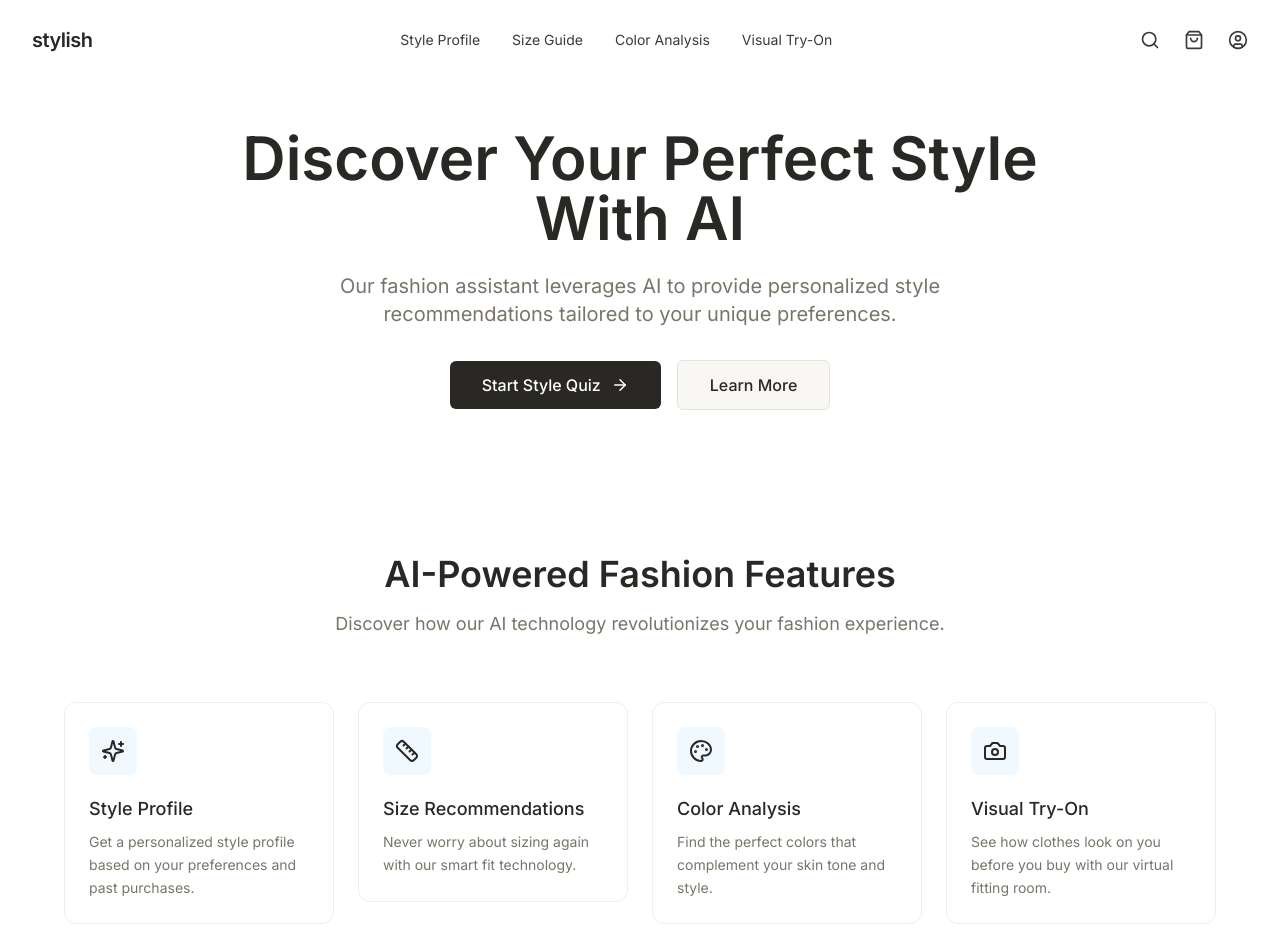
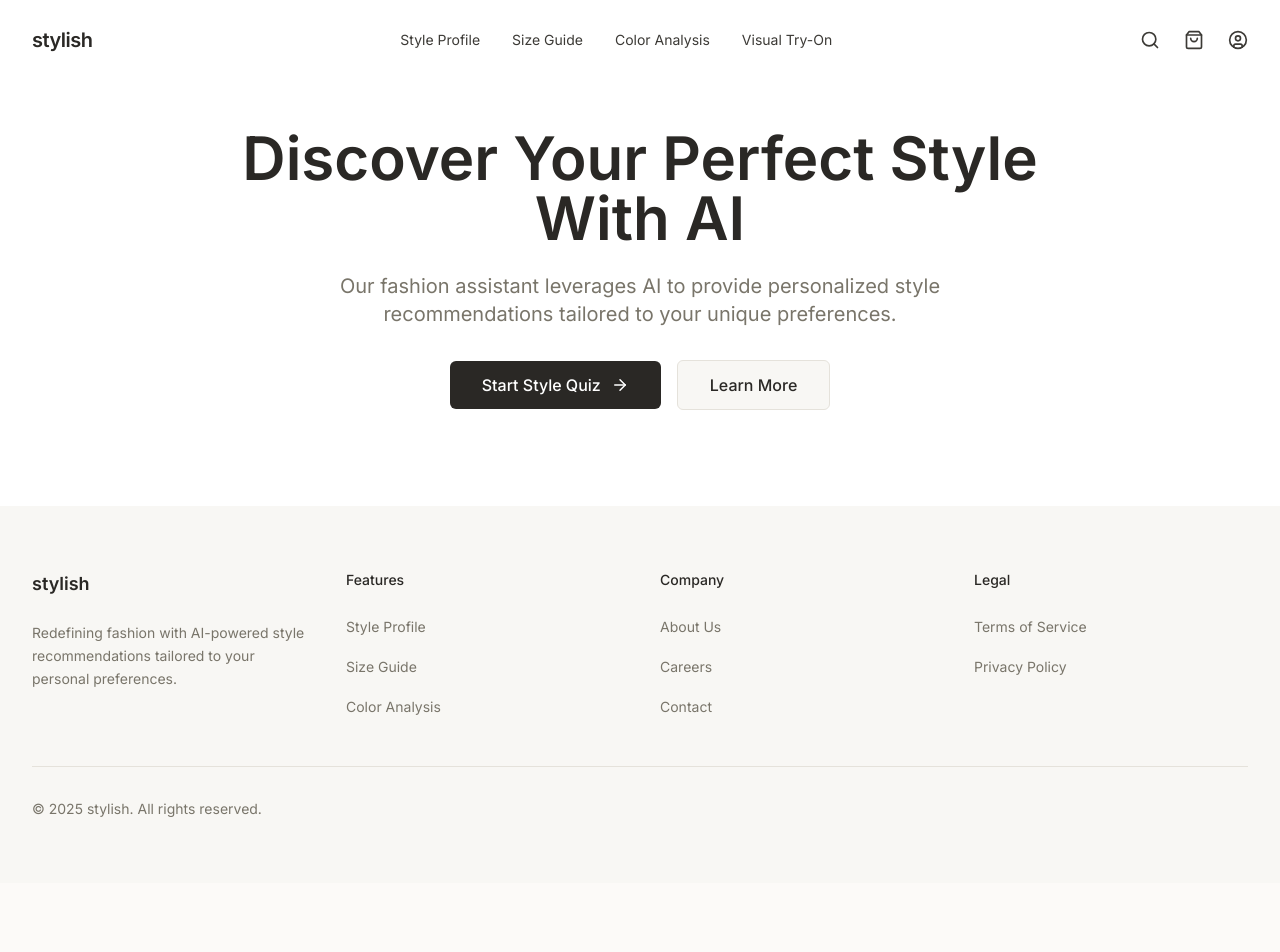
Before and after one commit to shihan1995/chic-fit-visionary-12, a React (Vite) app: page / in a window 1280 px wide. Shown: the top 952 px of the page. After the commit the page ends 883 px from the top, so only its background shows below. Built offline with nearby package versions, Linux system fonts and the light colour scheme.

Commit message:
Remove redundant features
Removes the AI-Powered Fashion Features section and all content below it from the landing page.

```diff
--- a/src/pages/Index.tsx
+++ b/src/pages/Index.tsx
@@ -1,14 +1,10 @@
 
 import React, { useEffect, useState } from 'react';
 import { Link } from 'react-router-dom';
-import { ArrowRight, Zap, Ruler, Palette, Sparkles, Camera, Shirt, User } from 'lucide-react';
+import { ArrowRight, Zap } from 'lucide-react';
 import Navbar from '@/components/layout/Navbar';
 import Footer from '@/components/layout/Footer';
 import AnimatedButton from '@/components/ui/AnimatedButton';
-import FeatureCard from '@/components/ui/FeatureCard';
-import StyleProfile from '@/components/ui/StyleProfile';
-import SizeRecommendation from '@/components/ui/SizeRecommendation';
-import ColorAnalysis from '@/components/ui/ColorAnalysis';
 import FashionSurvey from '@/components/survey/FashionSurvey';
 
 const Index = () => {
@@ -91,88 +87,6 @@ const Index = () => {
         </div>
       )}
 
-      <section className="py-12 bg-fashion-neutral-50">
-        <div className="container mx-auto px-4 sm:px-6 lg:px-8">
-          <div className="max-w-3xl mx-auto text-center mb-16 reveal">
-            <h2 className="text-3xl md:text-4xl font-semibold text-fashion-neutral-900 mb-4">
-              AI-Powered Fashion Features
-            </h2>
-            <p className="text-lg text-fashion-neutral-600">
-              Discover how our AI technology revolutionizes your fashion experience.
-            </p>
-          </div>
-
-          <div className="grid grid-cols-1 md:grid-cols-4 gap-6 max-w-6xl mx-auto">
-            <Link to="/style-profile">
-              <FeatureCard
-                icon={<Sparkles size={24} />}
-                title="Style Profile"
-                description="Get a personalized style profile based on your preferences and past purchases."
-                animationDelay={100}
-              />
-            </Link>
-
-            <Link to="/size-guide">
-              <FeatureCard
-                icon={<Ruler size={24} />}
-                title="Size Recommendations"
-                description="Never worry about sizing again with our smart fit technology."
-                animationDelay={200}
-              />
-            </Link>
-
-            <Link to="/color-analysis">
-              <FeatureCard
-                icon={<Palette size={24} />}
-                title="Color Analysis"
-                description="Find the perfect colors that complement your skin tone and style."
-                animationDelay={300}
-              />
-            </Link>
-
-            <Link to="/visual-try-on">
-              <FeatureCard
-                icon={<Camera size={24} />}
-                title="Visual Try-On"
-                description="See how clothes look on you before you buy with our virtual fitting room."
-                animationDelay={400}
-              />
-            </Link>
-          </div>
-        </div>
-      </section>
-
-      <StyleProfile />
-
-      <SizeRecommendation />
-
-      <ColorAnalysis />
-
-      <section className="py-24 bg-fashion-neutral-900 text-white">
-        <div className="container mx-auto px-4 sm:px-6 lg:px-8">
-          <div className="max-w-3xl mx-auto text-center reveal">
-            <div className="inline-flex items-center px-3 py-1 rounded-full bg-white/10 text-fashion-neutral-200 text-xs font-medium mb-4">
-              <Zap size={14} className="mr-1" />
-              Get Started Today
-            </div>
-            <h2 className="text-3xl md:text-4xl font-semibold mb-4">
-              Transform Your Wardrobe With AI
-            </h2>
-            <p className="text-lg text-fashion-neutral-200 mb-8 max-w-2xl mx-auto">
-              Join thousands of fashion enthusiasts who have discovered their perfect style with our AI assistant.
-            </p>
-            <AnimatedButton
-              variant="secondary"
-              size="lg"
-              className="bg-white text-fashion-neutral-900 hover:bg-fashion-neutral-100"
-              onClick={() => setShowSurvey(true)}
-            >
-              {surveyCompleted ? 'Update Your Style Profile' : 'Create Your Style Profile'}
-            </AnimatedButton>
-          </div>
-        </div>
-      </section>
-
       <Footer />
     </div>
   );
```
